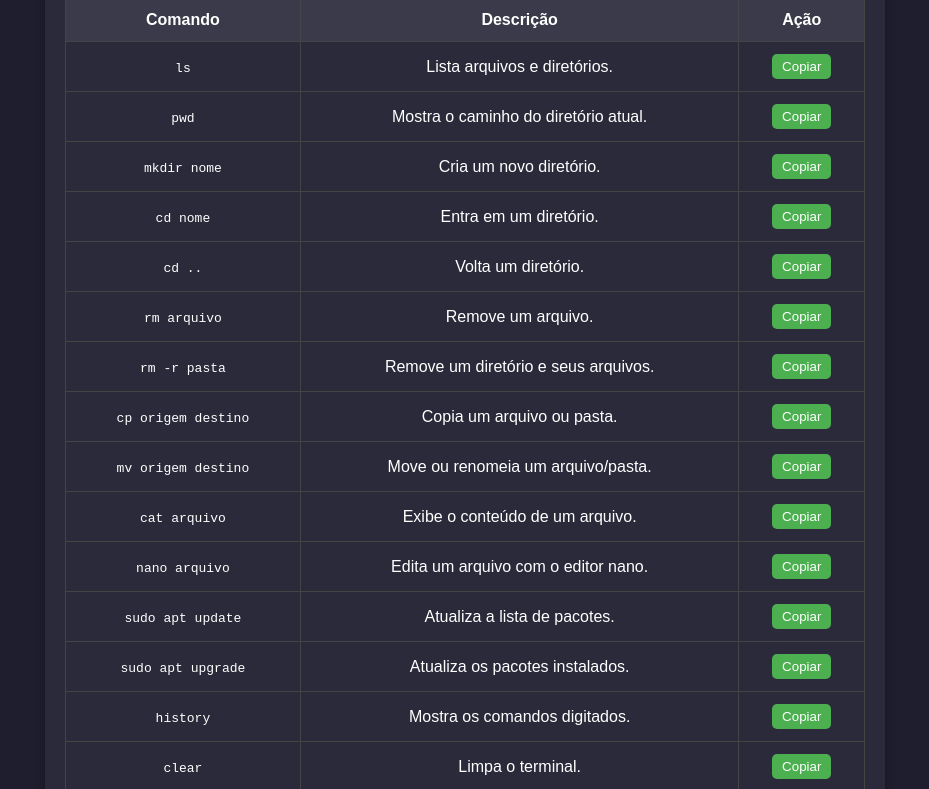
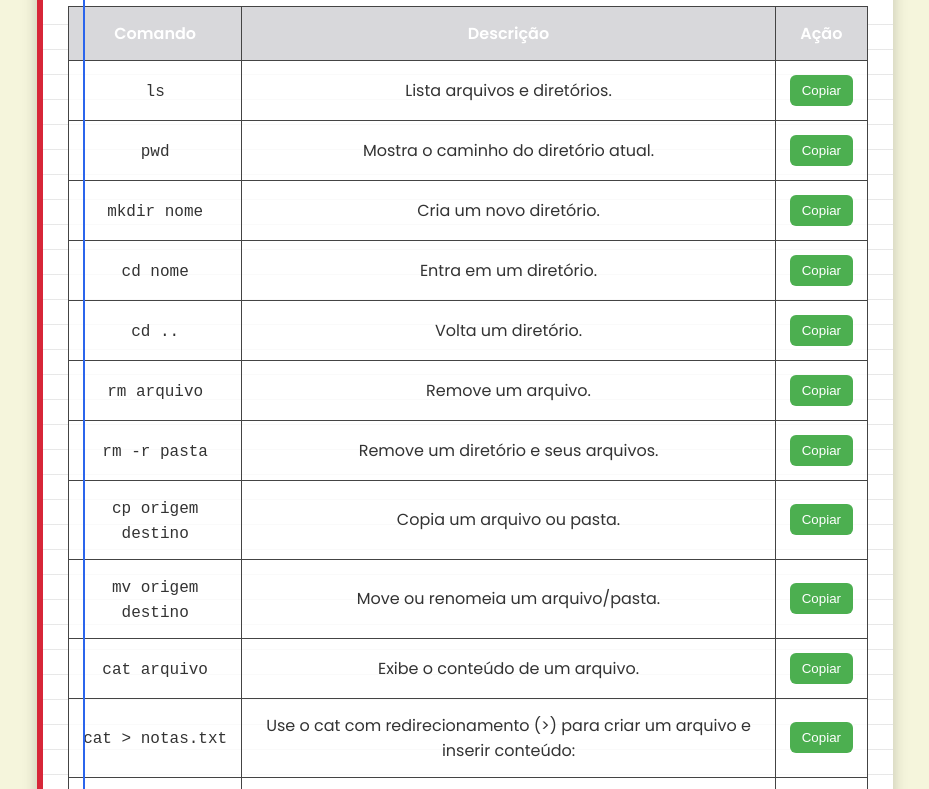
Before and after one commit to Miochelt-BR/-Linux-Command-Guide-, a plain HTML site: page index.html in a window 1280 px wide. Shown: the part 120-909 px from the top of the page, without its empty margins (175-1104 px from the left). Drawn offline with Linux system fonts and the light colour scheme.

Commit message:
atualização

```diff
--- a/script.js
+++ b/script.js
@@ -15,7 +15,9 @@ const commands = [
     command: "mv origem destino",
     description: "Move ou renomeia um arquivo/pasta.",
   },
-  { command: "cat arquivo", description: "Exibe o conteúdo de um arquivo." },
+  { command: " cat arquivo", description: "Exibe o conteúdo de um arquivo." },
+
+  { command: " cat > notas.txt  ", description: "Use o cat com redirecionamento (>) para criar um arquivo e inserir conteúdo:" },
   {
     command: "nano arquivo",
     description: "Edita um arquivo com o editor nano.",
@@ -27,6 +29,8 @@ const commands = [
   },
   { command: "history", description: "Mostra os comandos digitados." },
   { command: "clear", description: "Limpa o terminal." },
+  { command: " touch notas .txt", description: "criar arquivo" },
+  { command: "echo", description: "Exibe texto no terminal." },
 
 ];
 
--- a/styles.css
+++ b/styles.css
@@ -1,43 +1,70 @@
+/* Importando uma fonte moderna */
+@import url('https://fonts.googleapis.com/css2?family=Poppins:wght@300;400;600&display=swap');
+
 /* Estilização geral */
 body {
-  font-family: Arial, sans-serif;
-  background-color: #1e1e2e;
-  color: #ffffff;
+  font-family: 'Poppins', sans-serif;
+  background-color: #f5f5dc; /* Cor de fundo parecida com papel */
+  color: #333;
   text-align: center;
   margin: 0;
   padding: 20px;
 }
 
-/* Container */
+/* Efeito de caderno no fundo */
 .container {
   max-width: 800px;
   margin: auto;
-  background: #2a2a3a;
-  padding: 20px;
-  border-radius: 10px;
-  box-shadow: 0px 0px 10px rgba(0, 0, 0, 0.3);
+  background: repeating-linear-gradient(
+    white 0px,
+    white 24px,
+    #d0d0d0 25px
+  ); /* Linhas cinzas como um caderno */
+  padding: 25px;
+  border-radius: 12px;
+  box-shadow: 0px 0px 15px rgba(0, 0, 0, 0.2);
+  position: relative;
+  border-left: 6px solid #d72638; /* Linha vermelha da margem do caderno */
+}
+
+/* Linha azul à esquerda (parecendo um caderno real) */
+.container::before {
+  content: "";
+  position: absolute;
+  top: 0;
+  left: 40px;
+  width: 2px;
+  height: 100%;
+  background-color: #2b65ec;
 }
 
 /* Título */
 h1 {
   margin-bottom: 20px;
+  font-weight: 600;
+  font-size: 28px;
+  color: #d72638; /* Vermelho para combinar com a margem */
 }
 
 /* Tabela */
 table {
   width: 100%;
   border-collapse: collapse;
-  margin-top: 10px;
+  margin-top: 15px;
+  font-size: 16px;
 }
 
 /* Cabeçalho da tabela */
 thead {
   background-color: #3a3a4a;
+  font-weight: 600;
+  color: white;
 }
 
 th, td {
-  padding: 12px;
+  padding: 14px;
   border: 1px solid #444;
+  background: rgba(255, 255, 255, 0.8); /* Deixa o fundo da tabela levemente transparente */
 }
 
 /* Botão de cópia */
@@ -45,9 +72,11 @@ th, td {
   background-color: #4caf50;
   color: white;
   border: none;
-  padding: 5px 10px;
+  padding: 8px 12px;
   cursor: pointer;
-  border-radius: 5px;
+  border-radius: 6px;
+  font-weight: 500;
+
 }
 
 .copy-btn:hover {
```
